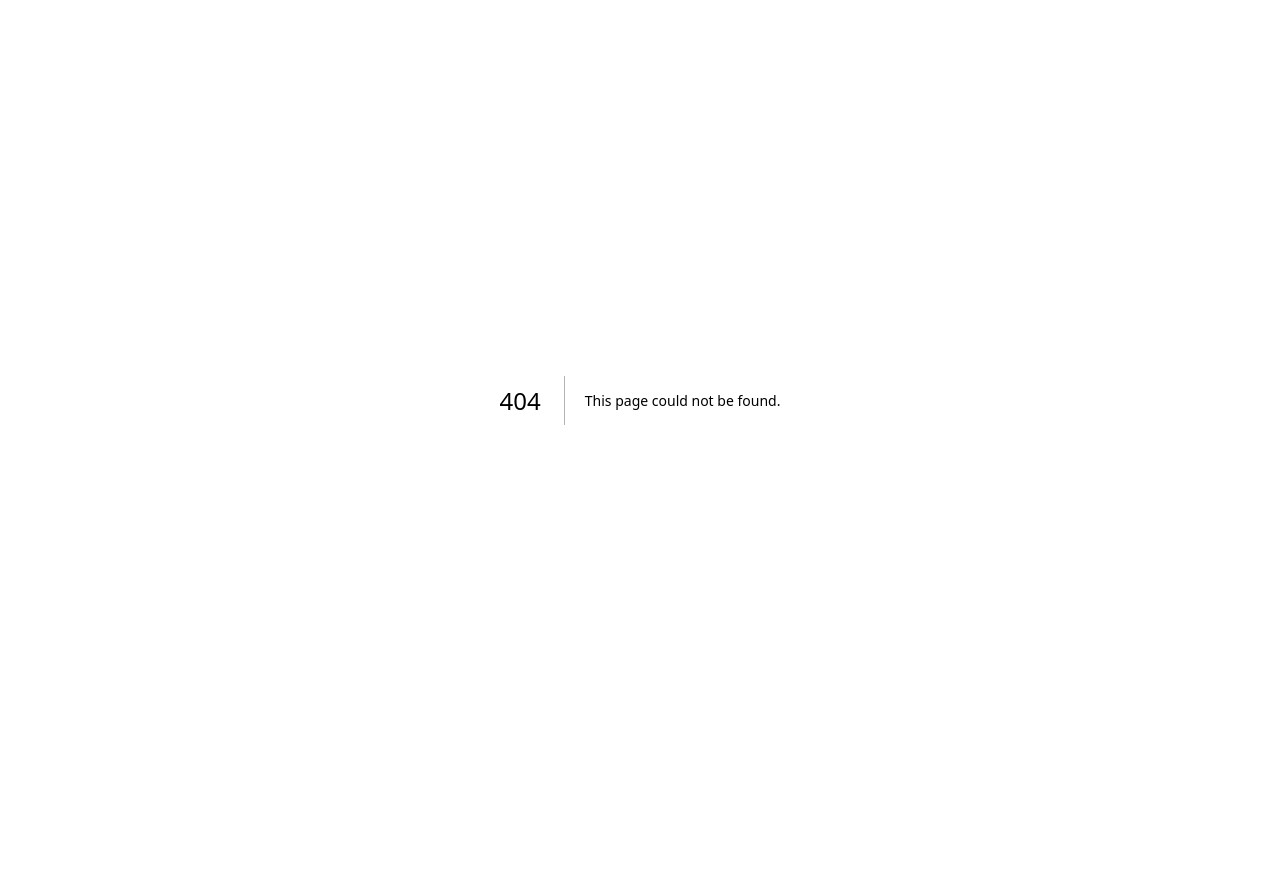
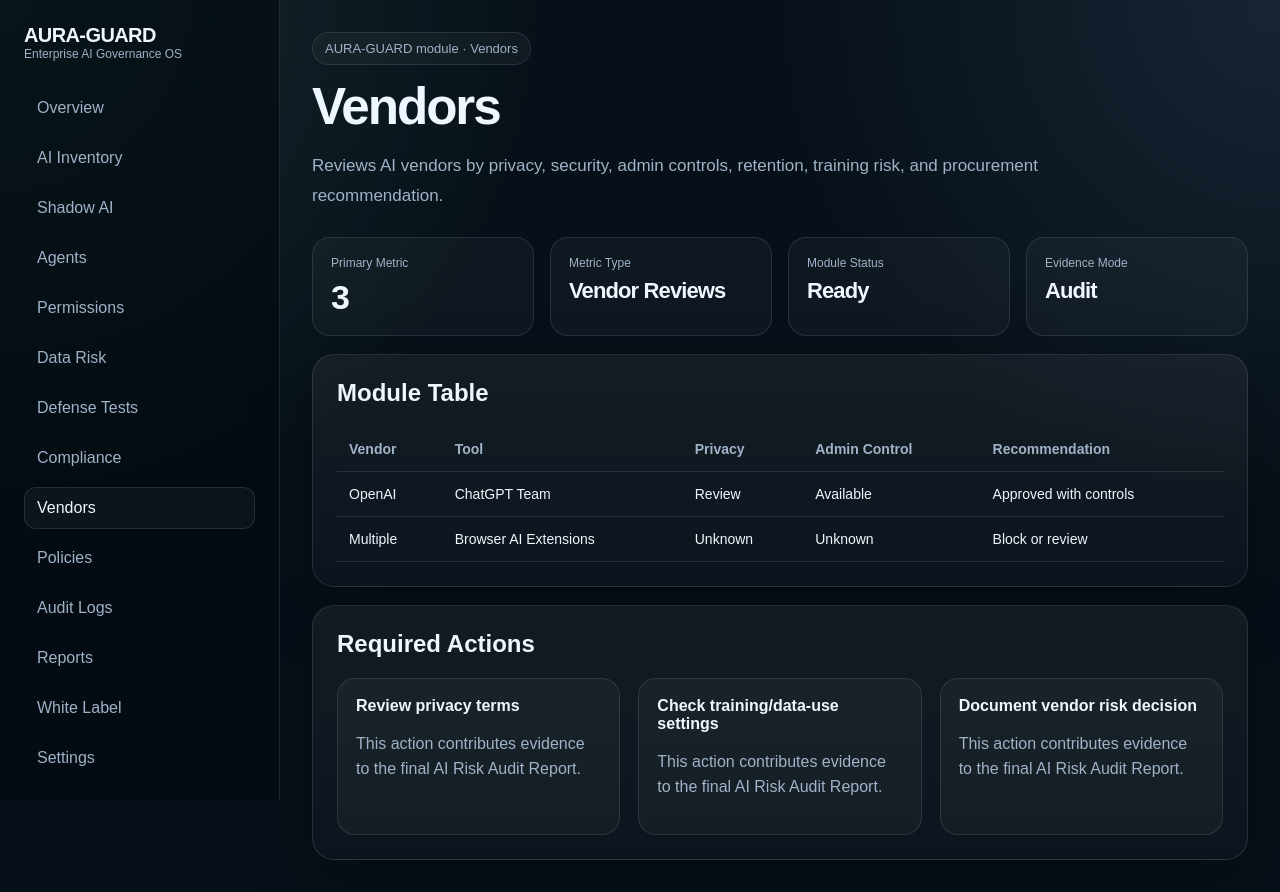
Before and after one commit to bisniskhusus019-hub/aura-guard-enterprise-os, a Next.js app: page /dashboard/vendors in a window 1280 px wide. Before the commit this address had no page. Before the commit the page ends 800 px from the top, so only its background shows below. Built offline with nearby package versions, Linux system fonts and the light colour scheme.

Commit message:
Add vendors dashboard page

```diff
--- /dev/null
+++ b/app/dashboard/vendors/page.tsx
@@ -0,0 +1,14 @@
+import { DashboardShell } from "@/components/dashboard-shell";
+import { ModulePage } from "@/components/module-page";
+import { getDashboardModule } from "@/lib/module-data";
+
+export default function VendorsPage() {
+  const module = getDashboardModule("vendors");
+  if (!module) return null;
+
+  return (
+    <DashboardShell activeHref="/dashboard/vendors">
+      <ModulePage module={module} />
+    </DashboardShell>
+  );
+}
```
